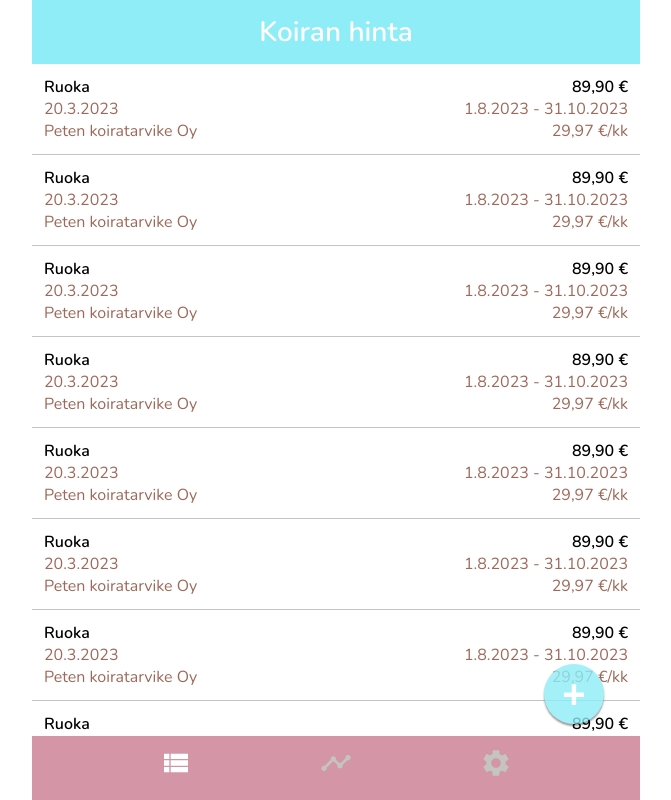
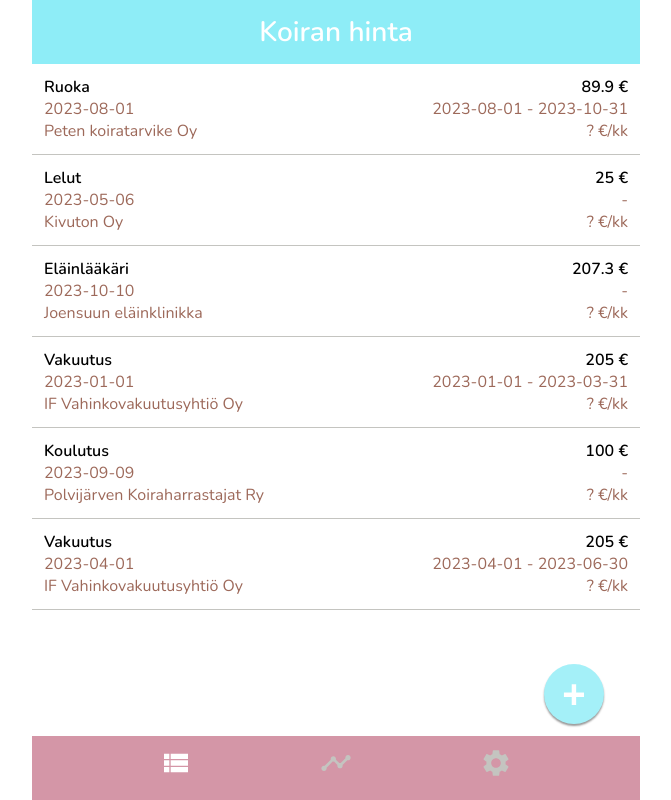
Before and after one commit to TiiaJau/koiran-hinta, a React (Vite) app: page / in a window 1280 px wide. Shown: the whole page, without its empty margins (304-975 px from the left). Built offline with nearby package versions, Linux system fonts and the light colour scheme.

Commit message:
lisää tietojen kuljetuksen pääkomponentilta

```diff
--- a/src/components/App/App.jsx
+++ b/src/components/App/App.jsx
@@ -1,10 +1,11 @@
+import testdata from './testdata.js'
 import AppRouter from '../AppRouter'
 
 function App() {
 
   return (
     <>
-      <AppRouter />
+      <AppRouter data={testdata} />
     </>
   )
 }
--- a/src/components/AppRouter/AppRouter.jsx
+++ b/src/components/AppRouter/AppRouter.jsx
@@ -12,7 +12,9 @@ function AppRouter(props) {
       element: <Root />,
       errorElement: <ErrorPage />,
       children: [
-        { path: "", element: <Items /> },
+        { path: "",
+          element: <Items />,
+          loader: () => { return props.data } },
         { path: "stats", element: <Stats /> },
         { path: "settings", element: <Settings /> }
       ]
--- a/src/components/Item/Item.jsx
+++ b/src/components/Item/Item.jsx
@@ -1,19 +1,20 @@
 import { MdNavigateNext } from 'react-icons/md'
 import styles from './Item.module.scss'
 
-function Item() {
+function Item({data, ...props}) {
+
 
     return (
         <div className={styles.item}>
           <div className={styles.item_data}>
-            <div className={styles.item_type}>Ruoka</div>
-            <div className={styles.item_amount}>89,90 €</div>
-            <div className={styles.item_date}>20.3.2023</div>
-            <div className={styles.item_timespan}>1.8.2023 - 31.10.2023</div>
-            <div className={styles.item_receiver}>Peten koiratarvike Oy</div>
-            <div className={styles.item_average}>29,97 €/kk</div>
+            <div className={styles.item_type}>{data.type}</div>
+            <div className={styles.item_amount}>{data.amount} €</div>
+            <div className={styles.item_date}>{data.paymentDate}</div>
+            <div className={styles.item_timespan}>{data.periodStart} - {data.periodEnd}</div>
+            <div className={styles.item_receiver}>{data.receiver}</div>
+            <div className={styles.item_average}>? €/kk</div>
           </div>
-          <div className={styles.item_edit}>
+       <div className={styles.item_edit}>
         <MdNavigateNext />
       </div>
         </div>
--- a/src/components/Items/Items.jsx
+++ b/src/components/Items/Items.jsx
@@ -1,19 +1,16 @@
+import { useLoaderData } from 'react-router-dom'
 import styles from './Items.module.scss'
 import { FloatingButton } from '../../shared/buttons'
 import Item from '../Item/Item'
 
 function Items() {
 
+  const data = useLoaderData()
+  const items = data.map(item => <Item key={item.id} data={item} />)
+
   return (
     <div className={styles.items}>
-      <Item />
-      <Item />
-      <Item />
-      <Item />
-      <Item />
-      <Item />
-      <Item />
-      <Item />
+     { items }
       <FloatingButton primary>+</FloatingButton>
     </div>
   )
```
